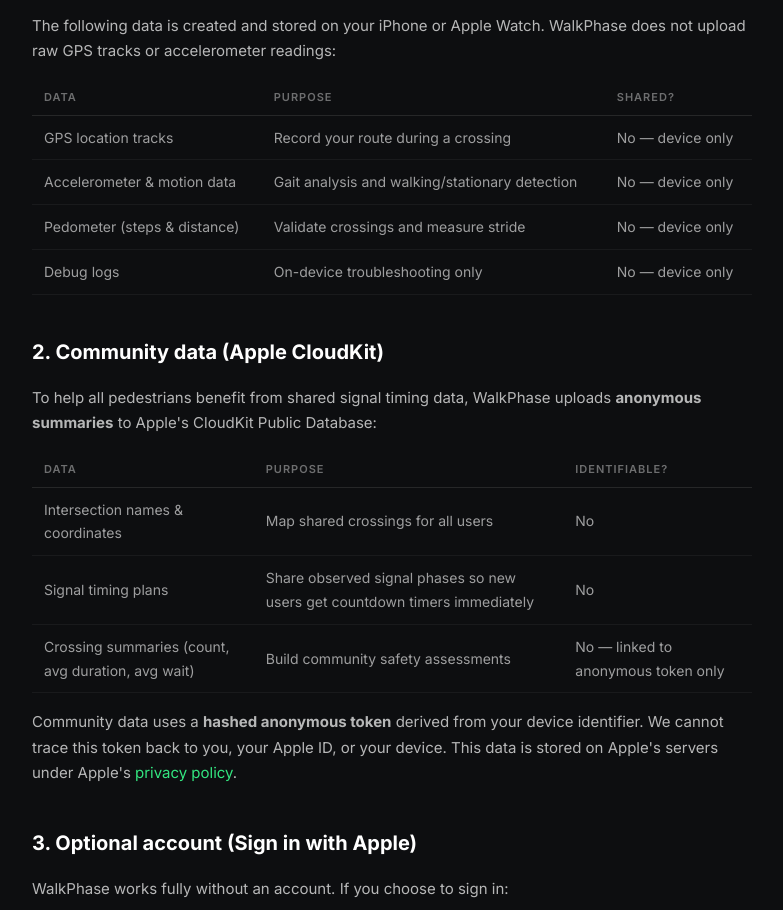
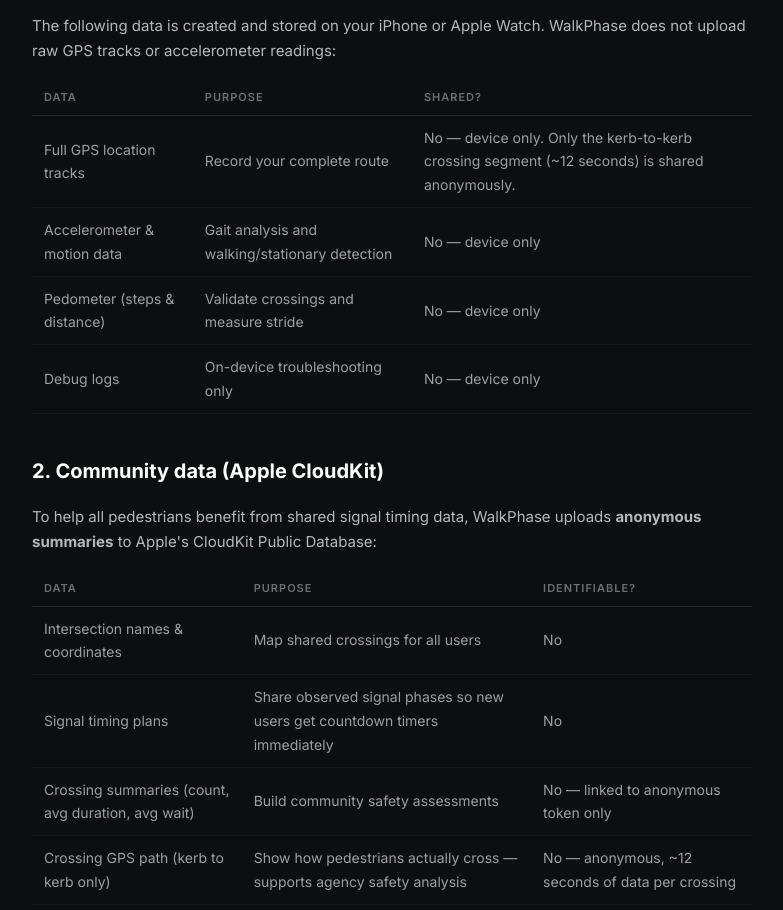
Before and after one commit to emmettu2/walkphase, a plain HTML site: page privacy.html in a window 1280 px wide. Shown: the part 813-1723 px from the top of the page, without its empty margins (248-1031 px from the left). Drawn offline with Linux system fonts and the light colour scheme.

Commit message:
Privacy policy: add GPS crossing path sharing + update effective date

```diff
--- a/privacy.html
+++ b/privacy.html
@@ -149,7 +149,7 @@
         <p>The following data is created and stored on your iPhone or Apple Watch. WalkPhase does not upload raw GPS tracks or accelerometer readings:</p>
         <table>
             <tr><th>Data</th><th>Purpose</th><th>Shared?</th></tr>
-            <tr><td>GPS location tracks</td><td>Record your route during a crossing</td><td>No — device only</td></tr>
+            <tr><td>Full GPS location tracks</td><td>Record your complete route</td><td>No — device only. Only the kerb-to-kerb crossing segment (~12 seconds) is shared anonymously.</td></tr>
             <tr><td>Accelerometer & motion data</td><td>Gait analysis and walking/stationary detection</td><td>No — device only</td></tr>
             <tr><td>Pedometer (steps & distance)</td><td>Validate crossings and measure stride</td><td>No — device only</td></tr>
             <tr><td>Debug logs</td><td>On-device troubleshooting only</td><td>No — device only</td></tr>
@@ -162,6 +162,7 @@
             <tr><td>Intersection names & coordinates</td><td>Map shared crossings for all users</td><td>No</td></tr>
             <tr><td>Signal timing plans</td><td>Share observed signal phases so new users get countdown timers immediately</td><td>No</td></tr>
             <tr><td>Crossing summaries (count, avg duration, avg wait)</td><td>Build community safety assessments</td><td>No — linked to anonymous token only</td></tr>
+            <tr><td>Crossing GPS path (kerb to kerb only)</td><td>Show how pedestrians actually cross — supports agency safety analysis</td><td>No — anonymous, ~12 seconds of data per crossing</td></tr>
         </table>
         <p>Community data uses a <strong>hashed anonymous token</strong> derived from your device identifier. We cannot trace this token back to you, your Apple ID, or your device. This data is stored on Apple's servers under Apple's <a href="https://www.apple.com/legal/privacy/" target="_blank">privacy policy</a>.</p>
 
```
